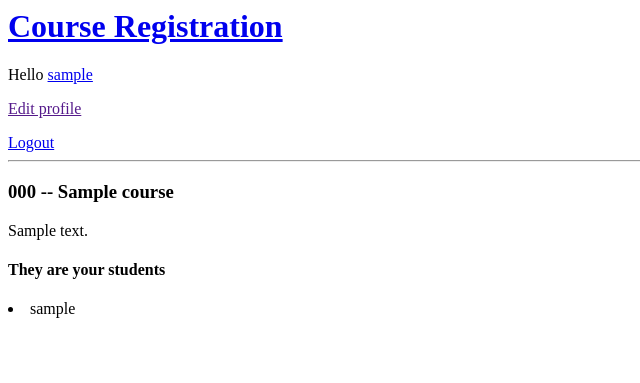
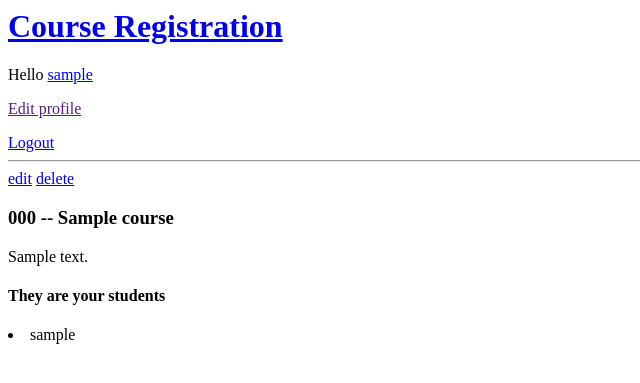
Before and after one commit to 6310682742/cn331-as2, a Django app: page /room/1 in a window 1280 px wide. Shown: the top 383 px of the page, without its empty margins (0-640 px from the left). Run offline with Django 4.2, Linux system fonts and the light colour scheme; a user stored in the database is signed in; tables that the repository leaves empty hold one stand-in row (values such as "Sample post").

Commit message:
Add edit delete for admin

```diff
--- a/assignment2/base/templates/base/room.html
+++ b/assignment2/base/templates/base/room.html
@@ -1,5 +1,10 @@
 {% include 'header.html' %}
+{% if user == room.teacher %}
+            <label for=""><a href="{% url 'editCourse' room.id %}">edit</a></label>
+            <label for=""><a href="{% url 'deleteCourse' room.id %}">delete</a></label>
+        {% endif %}
 <h3>{{room.course_code}} -- {{room.course_name}}</h3>
+
 <p>{{describetion}}</p>
 {% if registable %}
 <form method="POST" action="">
--- a/assignment2/base/views.py
+++ b/assignment2/base/views.py
@@ -115,13 +115,15 @@ def room(request,pk):
                 room.student.remove(request.user)
             room.save()
             return redirect('home')
+    user = request.user
     context = {
         'room':room,
         'func':func,
         'describetion':describetion,
         'students':students,
         'registable':not registable,
-        'is_teacher':is_teacher
+        'is_teacher':is_teacher,
+        'user':user
     }
     return render(request, 'base/room.html',context)
 def userProfile(request):
```
